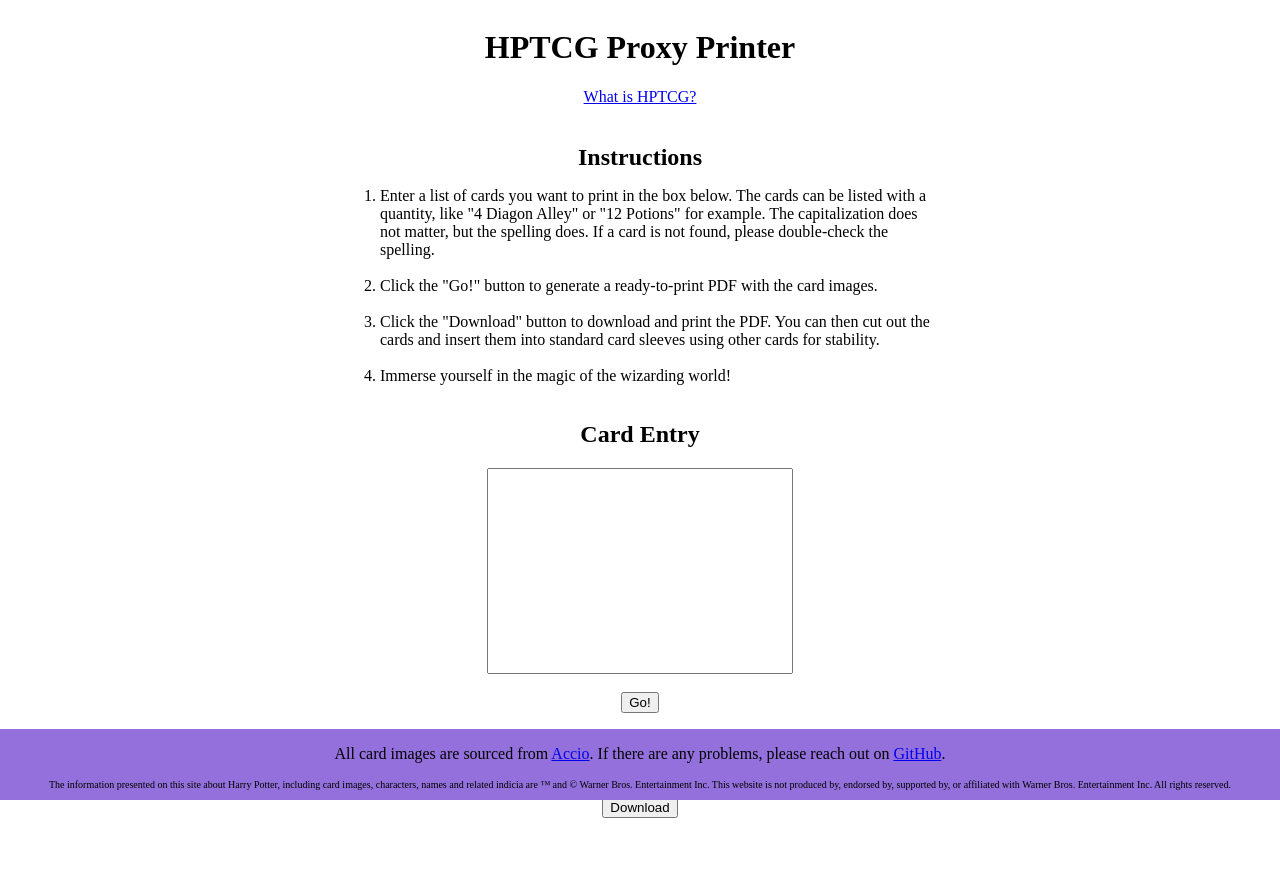
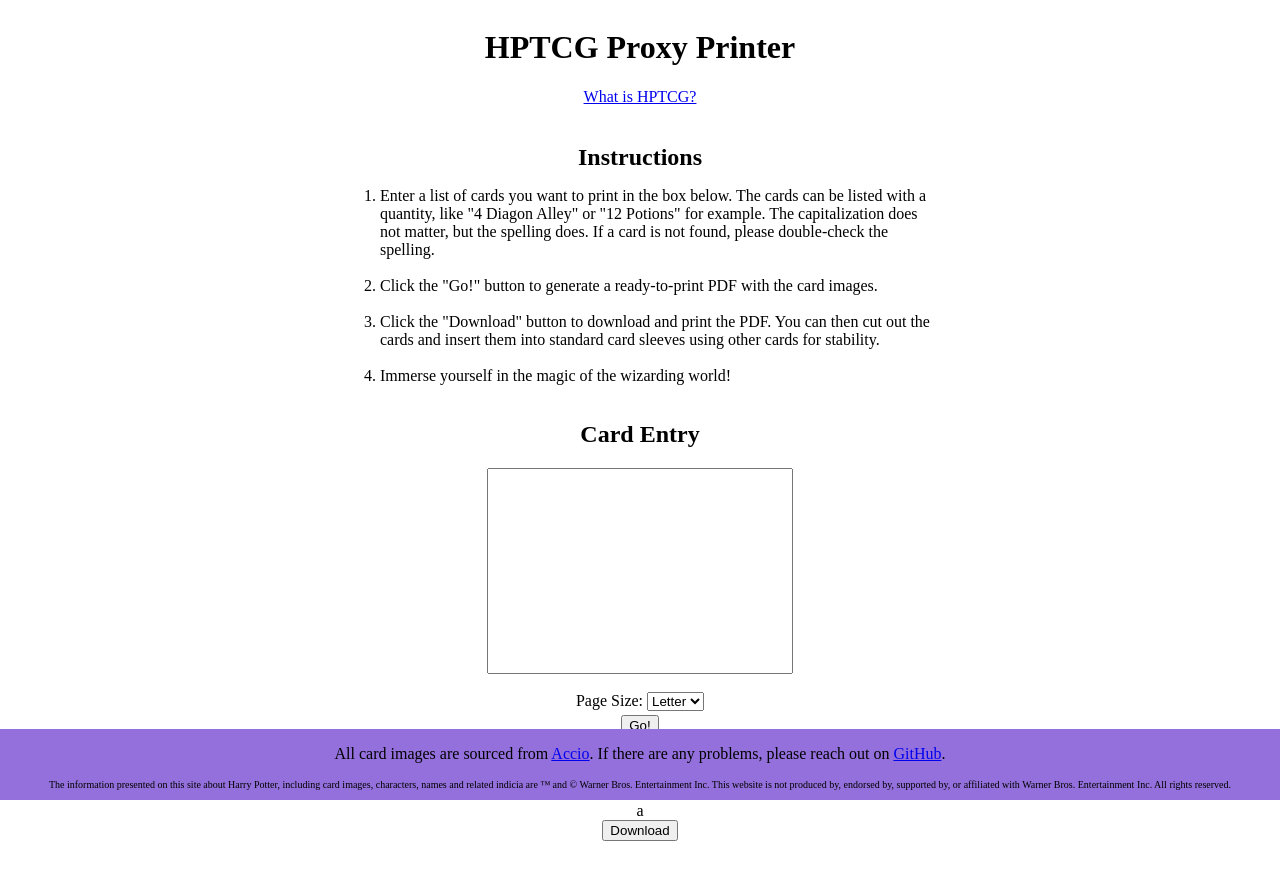
Before and after one commit to nullromo/hptcg-proxy-printer, a React (Create React App) app: page / in a window 1280 px wide. Shown: the top 880 px of the page. Built offline with nearby package versions, Linux system fonts and the light colour scheme; the HTML template or start-up script is replaced by a standard one.

Commit message:
got basic PDF download working

```diff
--- a/package.json
+++ b/package.json
@@ -8,6 +8,7 @@
         "@types/react": "^18.3.3",
         "@types/react-dom": "^18.3.0",
         "axios": "^1.7.2",
+        "jspdf": "^2.5.1",
         "react": "^18.3.1",
         "react-dom": "^18.3.1",
         "react-scripts": "5.0.1",
--- a/src/cardEntry.tsx
+++ b/src/cardEntry.tsx
@@ -1,5 +1,6 @@
 import React from 'react';
 import { fetchCard } from './fetchCard';
+import { makePDF, PageSize } from './makePDF';
 
 const parseCards = (
     input: string,
@@ -29,6 +30,9 @@
         {},
     );
 
+    // page size for generated PDF
+    const [pageSize, setPageSize] = React.useState(PageSize.LETTER);
+
     return (
         <div
             style={{
@@ -45,6 +49,18 @@
                 }}
             />
             <br />
+            <div style={{ marginBottom: '4px' }}>
+                {'Page Size: '}
+                <select
+                    value={pageSize}
+                    onChange={(event) => {
+                        setPageSize(event.target.value as PageSize);
+                    }}
+                >
+                    <option value={PageSize.LETTER}>Letter</option>
+                    <option value={PageSize.A4}>A4</option>
+                </select>
+            </div>
             <button
                 type='button'
                 onClick={() => {
@@ -63,13 +79,11 @@
                                 .catch(console.error);
                         }
                     });
+                    makePDF(pageSize, images['diagon alley'] ?? '');
                 }}
             >
                 Go!
             </button>
-            {Object.values(images).map((image) => {
-                return image ? <img key={image} src={image} /> : null;
-            })}
         </div>
     );
 };
--- /dev/null
+++ b/src/makePDF.ts
@@ -0,0 +1,17 @@
+import { jsPDF } from 'jspdf';
+
+// card dimensions in millimeters
+const CARD_WIDTH = 63;
+const CARD_HEIGHT = 88;
+
+export enum PageSize {
+    LETTER = 'letter',
+    A4 = 'a4',
+}
+
+export const makePDF = (pageSize: PageSize, image: string) => {
+    const pdf = new jsPDF({ format: pageSize });
+
+    pdf.addImage(image, 'png', 40, 40, CARD_WIDTH, CARD_HEIGHT);
+    pdf.save('HPTCG.pdf');
+};
```
Also changed, not shown: 1 other file (tests, documents, lock files or other folders).
